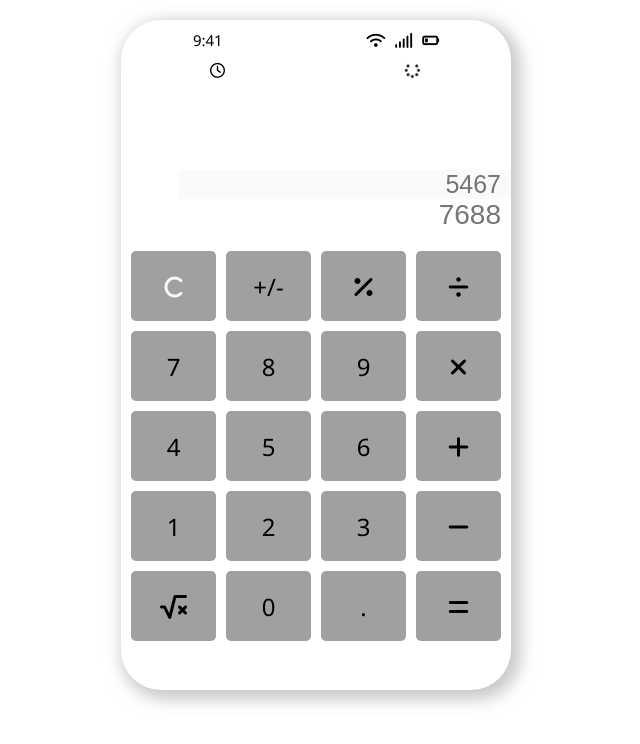
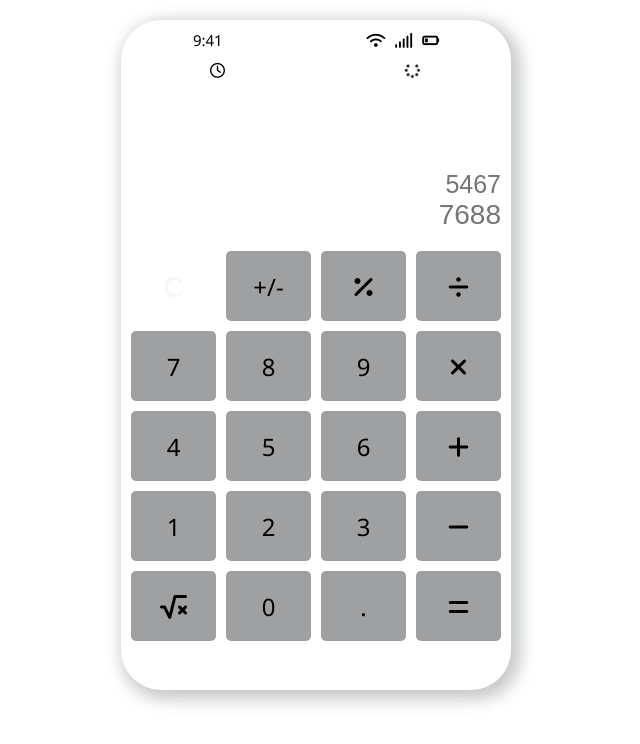
Before and after one commit to fatemehfarajirad/calculator, a plain HTML site: page index.html in a window 1280 px wide. In both pictures the pointer is over the button 497 px from the left and 286 px from the top of the page. Shown: the whole page, without its empty margins (324-964 px from the left). Drawn offline with Linux system fonts and the light colour scheme.

Commit message:
add hover to the btn class

```diff
--- a/Css/calc.css
+++ b/Css/calc.css
@@ -53,6 +53,10 @@
     height: 7rem;
     font-size: x-large;
 }
+.btn:hover{
+    background-color: var(--lightgray-color);
+    border: 1rem solid var(--lightgray-color);
+}
 .Btn__del{
     color: var(--light-color);
 }
@@ -64,8 +68,10 @@
     text-align: end;
     padding-right: 1rem;
 }
+
 .input__secondary{
     font-size: 2.5rem;
     text-align: end;
     padding-right: 1rem;
+    background: none;
 }
```
